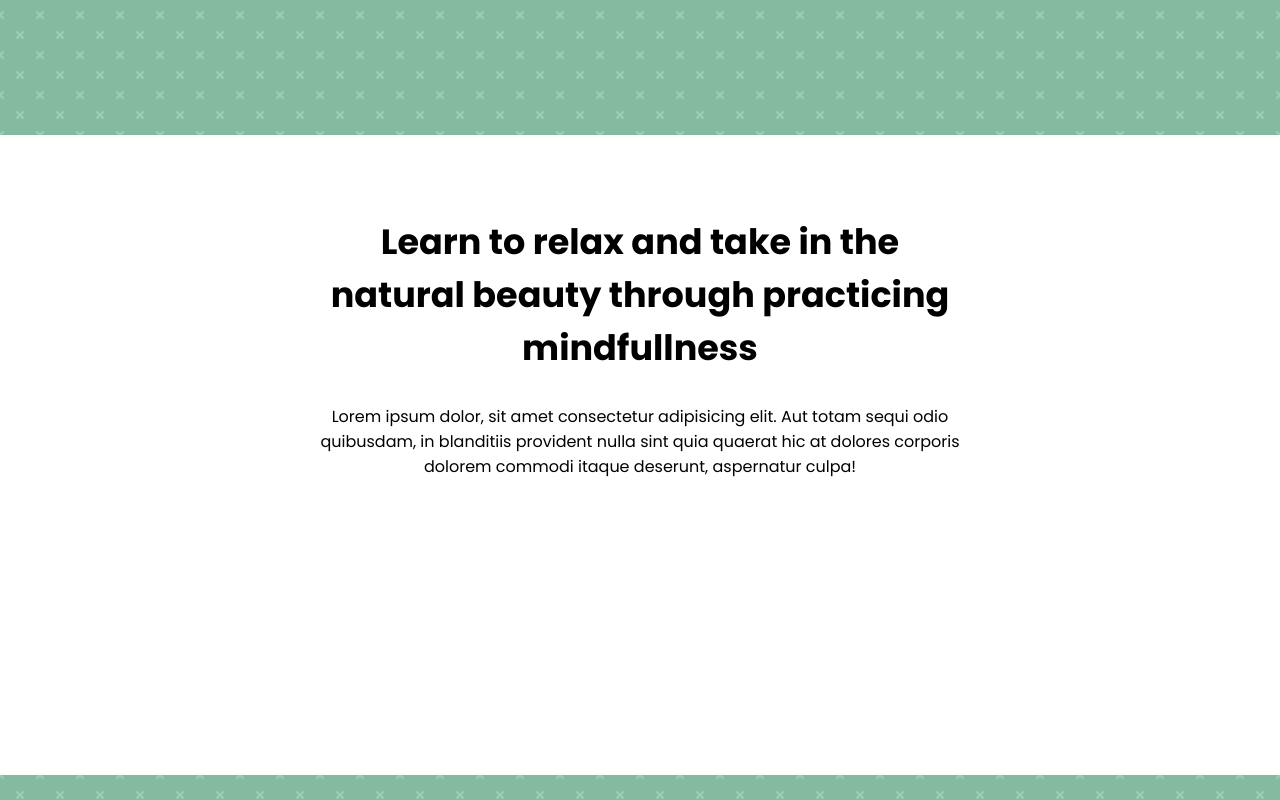
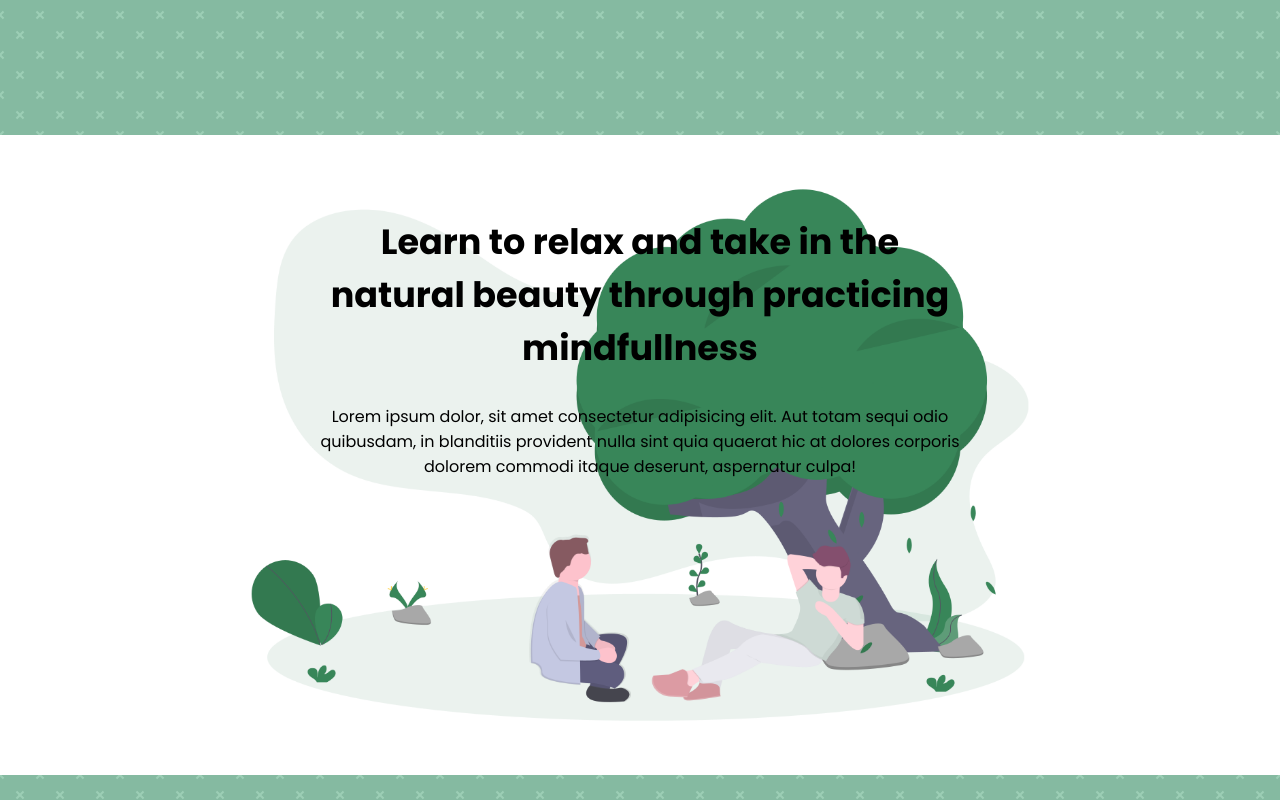
Before and after one commit to jamiev03/Get-Outdoors, a website: page index.html in a window 1280 px wide. Shown: the part 601-1401 px from the top of the page. Drawn offline with Linux system fonts and the light colour scheme.

Commit message:
image and 3rd section add

```diff
--- a/index.html
+++ b/index.html
@@ -37,7 +37,7 @@
         </div>
     </header>
 
-    <section>
+    <section class="section--bg">
         <div class="section__1">
             <h2 class="section__1__h2">Learn to relax and take in the natural beauty through practicing mindfullness</h2>
             <p class="section__1__p">Lorem ipsum dolor, sit amet consectetur adipisicing elit. Aut totam sequi odio quibusdam, in blanditiis provident nulla sint quia quaerat hic at dolores corporis dolorem commodi itaque deserunt, aspernatur culpa!</p>
--- a/sass/layout/_section-1.scss
+++ b/sass/layout/_section-1.scss
@@ -1,3 +1,9 @@
+.section--bg {
+    background-image: url(/img/undraw_friendship_mni7.png);
+    background-position: center;
+    background-size: contain;
+    background-repeat: no-repeat;
+}
 .section__1 {
     text-align: center;
     width: 50%;
@@ -12,7 +18,6 @@
 
     &__p {
         font-size: $font-size-regular;
-
     }
 }
 
```
Also changed, not shown: css/style.css, img/undraw_friendship_mni7.png (added).
